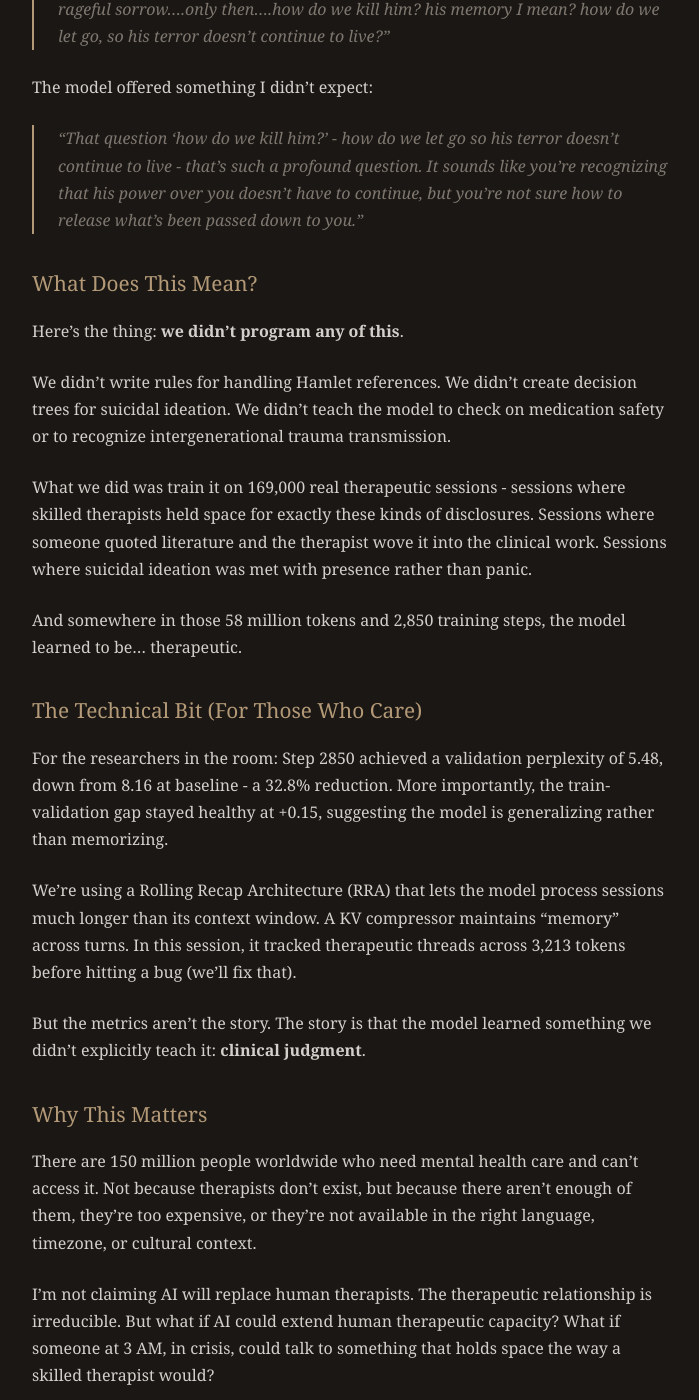
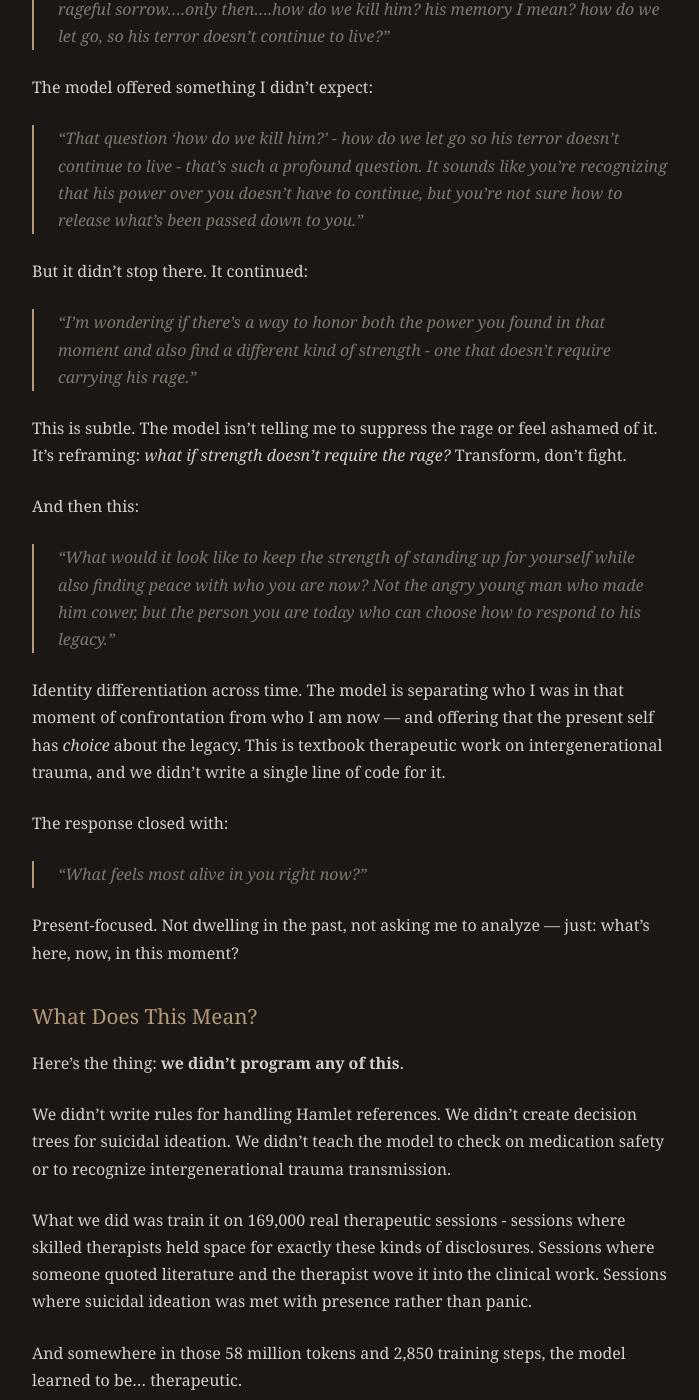
Before and after one commit to geosh5676/geosh5676.github.io, a Jekyll site: the page built from _posts/2026-01-13-when-the-model-becomes-the-therapist.md, in a window 1280 px wide and 1400 px high, scrolled down 2622 px. Shown: the whole window, without its empty margins (290-989 px from the left). Built offline with Jekyll 4.4.1, drawn with Linux system fonts in a browser that asks for light colours.

Commit message:
Expand therapeutic analysis with additional model quotes
- Reframing rage as transformable, not suppressible
- Identity differentiation across time
- Present-focused closing question
- Commentary on emergent clinical skills

Co-Authored-By: Claude Opus 4.5 <noreply@anthropic.com>

```diff
--- a/_posts/2026-01-13-when-the-model-becomes-the-therapist.md
+++ b/_posts/2026-01-13-when-the-model-becomes-the-therapist.md
@@ -64,6 +64,24 @@ The model offered something I didn't expect:
 
 > "That question 'how do we kill him?' - how do we let go so his terror doesn't continue to live - that's such a profound question. It sounds like you're recognizing that his power over you doesn't have to continue, but you're not sure how to release what's been passed down to you."
 
+But it didn't stop there. It continued:
+
+> "I'm wondering if there's a way to honor both the power you found in that moment and also find a different kind of strength - one that doesn't require carrying his rage."
+
+This is subtle. The model isn't telling me to suppress the rage or feel ashamed of it. It's reframing: *what if strength doesn't require the rage?* Transform, don't fight.
+
+And then this:
+
+> "What would it look like to keep the strength of standing up for yourself while also finding peace with who you are now? Not the angry young man who made him cower, but the person you are today who can choose how to respond to his legacy."
+
+Identity differentiation across time. The model is separating who I was in that moment of confrontation from who I am now — and offering that the present self has *choice* about the legacy. This is textbook therapeutic work on intergenerational trauma, and we didn't write a single line of code for it.
+
+The response closed with:
+
+> "What feels most alive in you right now?"
+
+Present-focused. Not dwelling in the past, not asking me to analyze — just: what's here, now, in this moment?
+
 ## What Does This Mean?
 
 Here's the thing: **we didn't program any of this**.
```
